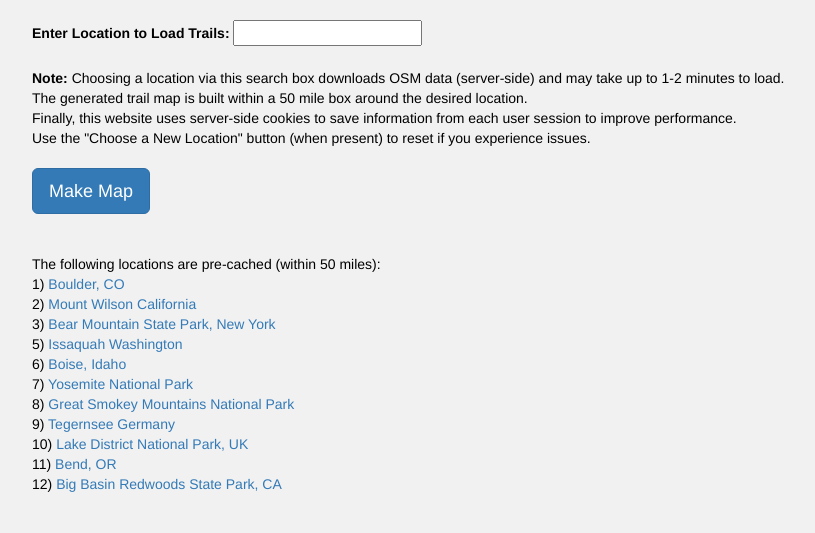
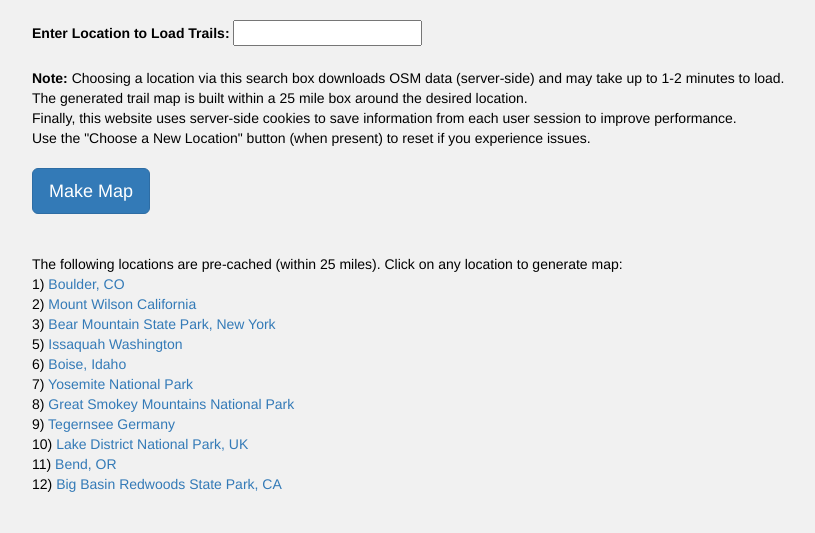
Before and after one commit to aemerick/autotrail-app, a Flask app: page / in a window 1280 px wide. Shown: the part 200-733 px from the top of the page, without its empty margins (118-933 px from the left). Run offline with Flask 2, Linux system fonts and the light colour scheme; some libraries are stand-ins or nearby versions.

Commit message:
bugfix in getting weightings to work. bit of a hack. changing default distances

```diff
--- a/flaskapp/runapp.py
+++ b/flaskapp/runapp.py
@@ -387,7 +387,7 @@ def mapclick():
 
 
 def generate_map(mapclat, mapclng,
-                 radius = 80467.2): # 40233.6): # 50 miles (in m)
+                 radius = 40233.6): # 40233.6): # 50 miles (in m)
     """
     Download and set up map from osmnx. If the trail map object or the OSM
     object associated with the bounding box exists on file already, loads
@@ -530,12 +530,14 @@ def run_from_input(results, units='english'):
                                     'traversed_count'   : tcdict[results['backtrack']],    # very on
                                     'in_another_route'  : 1}
 
+    tmap.backtrack = tcdict[results['backtrack']]
 
     _, possible_routes, scores = tmap.find_route_constraint_range(start_node,
                                                                   target_values_range,
                                                                   end_node=end_node,
                                                                   n_routes=n_routes,
                                                                   n_constraints = 3,
+                                                                  route_factor=1,
                                                                   reinitialize=True,
                                                                   reset_used_counter=True
                                                                   )
--- a/flaskapp/templates/index.html
+++ b/flaskapp/templates/index.html
@@ -424,14 +424,14 @@
              <label for="fname">Enter Location to Load Trails:</label>
              <input type="text" id="lname" name="lname"><br><br>
         <strong> Note: </strong> Choosing a location via this search box downloads OSM data (server-side) and may take up to 1-2 minutes to load.</br>
-                 The generated trail map is built within a 50 mile box around the desired location.</br>
+                 The generated trail map is built within a 25 mile box around the desired location.</br>
                  Finally, this website uses server-side cookies to save information from each user session to improve performance. </br>
                  Use the "Choose a New Location" button (when present) to reset if you experience issues. </br></br>
         <input type="submit" class="btn btn-primary btn-lg" value="Make Map">
       </form>
     </br></br>
 
-      The following locations are pre-cached (within 50 miles):</br>
+      The following locations are pre-cached (within 25 miles). Click on any location to generate map:</br>
       1) <a href="/button/geocode?lname='Boulder, CO'">Boulder, CO</a></br>
       2) <a href="/button/geocode?lname='Mount Wilson California'">Mount Wilson California</a></br>
       3) <a href="/button/geocode?lname='Bear Mountain State Park, New York'">Bear Mountain State Park, New York</a></br>
```
